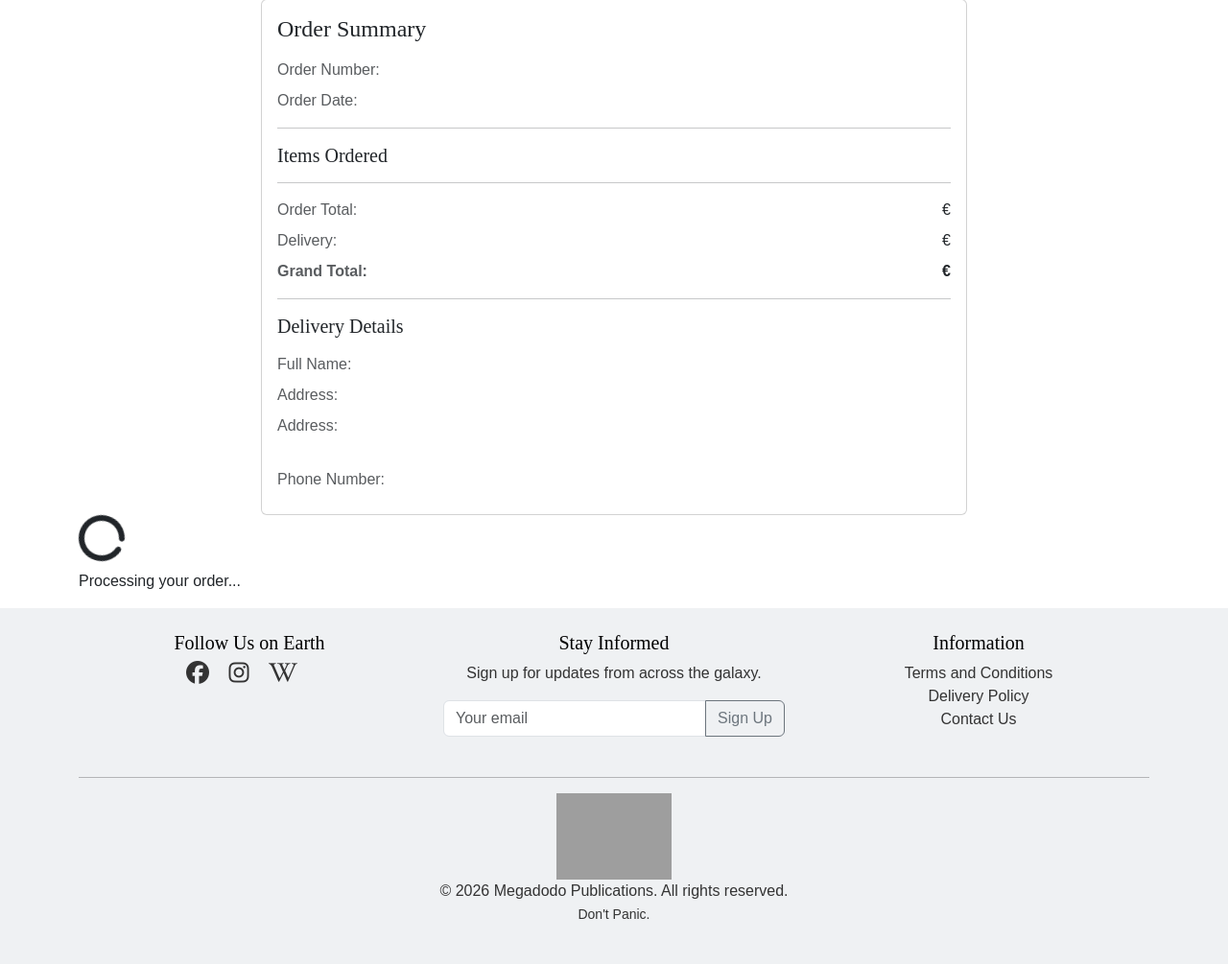
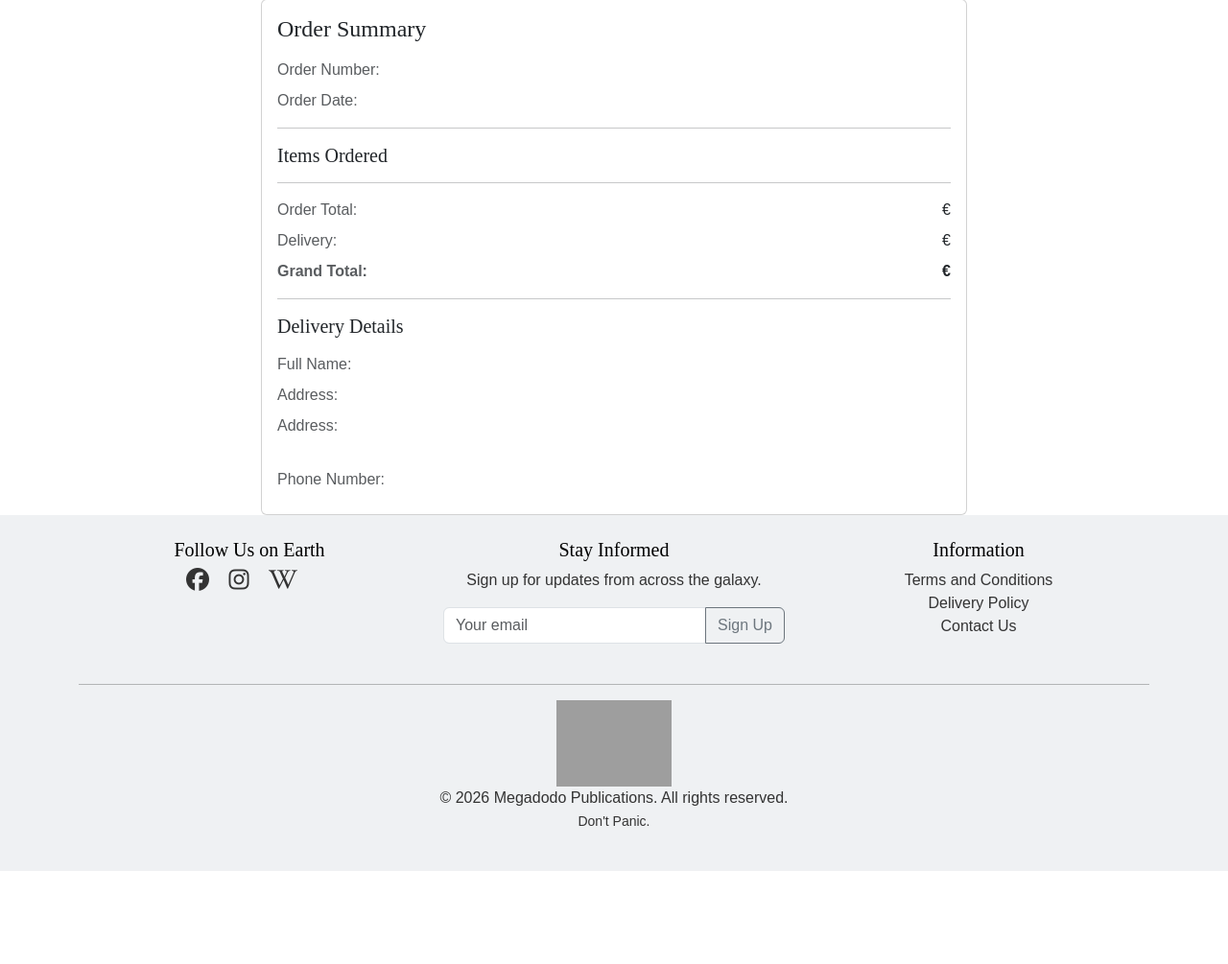
Before and after one commit to MrsmLisa/Megadodo-Publications, a Django app: template checkout/templates/checkout/checkout_success.html in a window 1280 px wide. Shown: the part 289-1294 px from the top of the page at 96% size. After the commit the page ends 1197 px from the top, so only its background shows below. Run offline with Django 4.2, Linux system fonts and the light colour scheme; the template is opened without the code that fills it, so the values that code supplies are empty; some libraries are stand-ins or nearby versions; some web fonts are replaced; grey boxes are pictures that could not be loaded.

Commit message:
Bugfixing the overlay, see bug 14 in readme

```diff
--- a/checkout/static/checkout/css/checkout.css
+++ b/checkout/static/checkout/css/checkout.css
@@ -1,18 +1,18 @@
 .loading-overlay {
-    display: none;
     position: fixed;
     top: 0;
     left: 0;
     width: 100%;
     height: 100%;
-    background-color: rgba(255, 255, 255, 0.8);
+    background-color: rgba(0, 0, 0, 0.8);
     z-index: 9999;
 }
 
 .loading-spinner {
-    position: absolute;
+    position: fixed;
     top: 50%;
     left: 50%;
     transform: translate(-50%, -50%);
+    color: white;
     text-align: center;
 }
--- a/checkout/templates/checkout/checkout_success.html
+++ b/checkout/templates/checkout/checkout_success.html
@@ -81,7 +81,7 @@
 </div>
 
 <!-- Loading overlay -->
-<div class="loading-overlay">
+<div class="loading-overlay" style="display: none;">
     <div class="loading-spinner">
         <i class="fas fa-circle-notch fa-spin fa-3x"></i>
         <p class="mt-2">Processing your order...</p>
```
Also changed, not shown: checkout/static/checkout/js/stripe_elements.js (+11 -0 lines).
